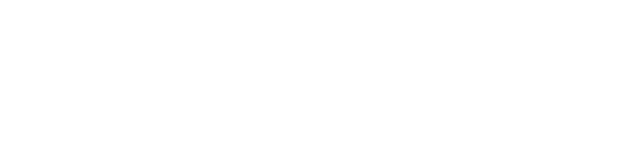
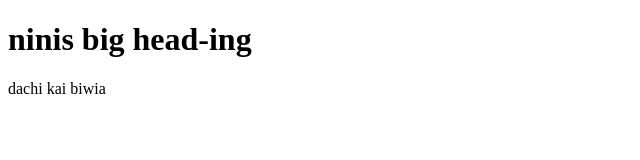
Before and after one commit to ninioquashvili/HTML, a plain HTML site: page index.html in a window 1280 px wide. Shown: the whole page, without its empty margins (0-640 px from the left). Drawn offline with Linux system fonts and the light colour scheme.

Commit message:
i added headings

```diff
--- a/index.html
+++ b/index.html
@@ -6,6 +6,7 @@
     <title>Document</title>
 </head>
 <body>
-
+    <h1>ninis big head-ing</h1>
+    <p>dachi kai biwia</p>
 </body>
 </html>
```
Also changed, not shown: 1 other file.
